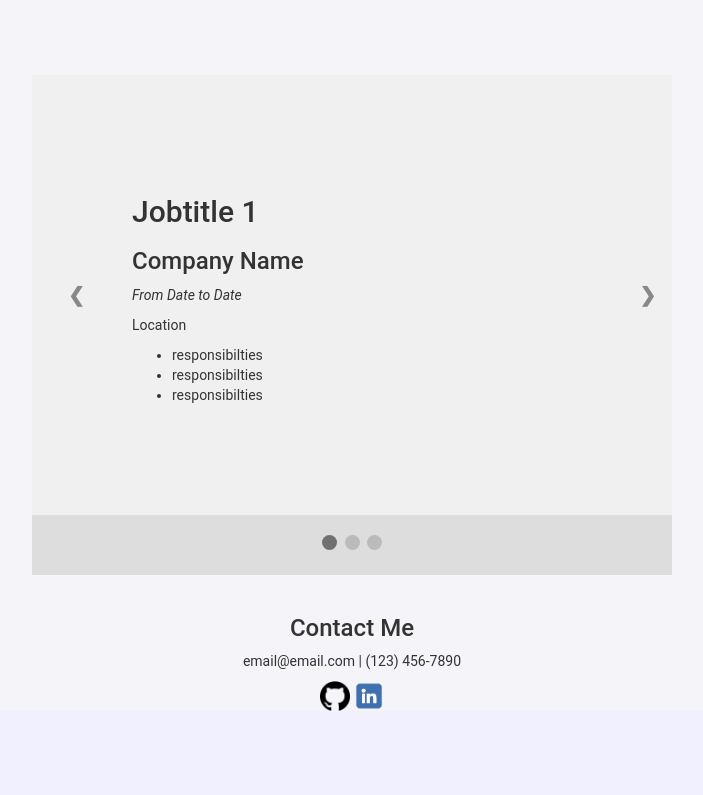
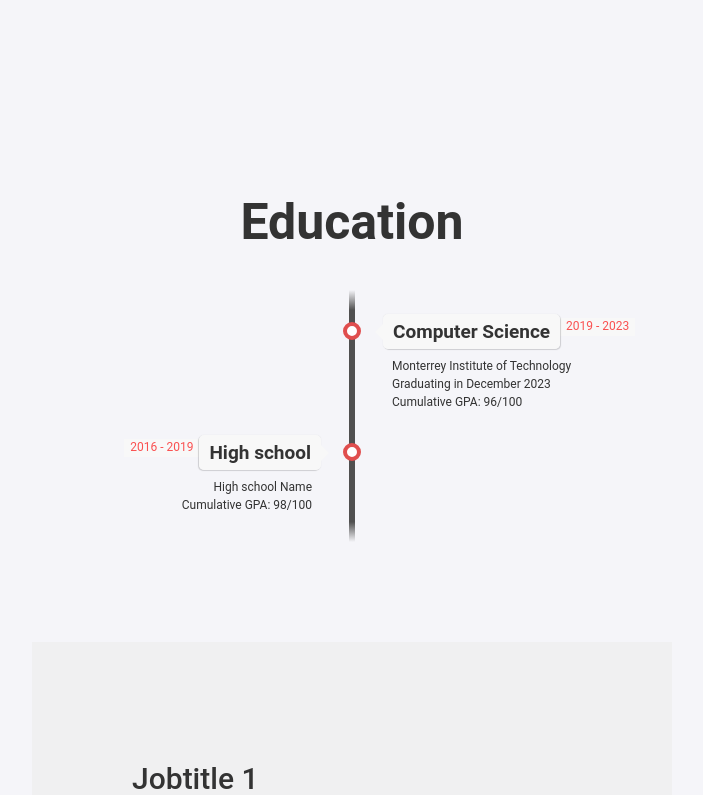
Before and after one commit to rashelrr/mlh-portfolio-project, a Flask app: page / in a window 1280 px wide. Shown: the part 1345-2140 px from the top of the page, without its empty margins (288-991 px from the left). Before the commit the page ends 2056 px from the top, so only its background shows below. Run offline with Flask 2, Linux system fonts and the light colour scheme; some libraries are stand-ins or nearby versions.

Commit message:
education part

```diff
--- a/app/static/styles/main.css
+++ b/app/static/styles/main.css
@@ -210,6 +210,7 @@ body {
     background-color: #717171;
 }
 
+/* Photo of yourself */
 #bigimg {
     width: 100%;
     background-size: cover !important;
@@ -266,6 +267,7 @@ body {
     display:block !important;
 }
 
+/* Menu bar */
 .menu2{
     display: none;
         position:fixed !important;
@@ -287,6 +289,7 @@ body {
     margin: auto;
 }
 
+/* Contact */
 .contact {
     margin: auto;
     text-align: center;
@@ -298,3 +301,161 @@ body {
     margin-right: auto;
     height: 30px;
 }
+
+/* Education timeline */
+  .timeline {
+    position: relative;
+    width: 662px;
+    margin: 0 auto;
+    margin-top: 20px;
+    padding: 1em 0;
+    list-style-type: none;
+  }
+
+  .timeline:before {
+    position: absolute;
+    left: 50%;
+    top: 0;
+    content: ' ';
+    display: block;
+    width: 6px;
+    height: 100%;
+    margin-left: -3px;
+    background: rgb(80,80,80);
+    background: linear-gradient(to bottom, rgba(80,80,80,0) 0%, rgb(80,80,80) 8%, rgb(80,80,80) 92%, rgba(80,80,80,0) 100%);
+
+    z-index: 5;
+  }
+
+  .timeline li {
+    padding: 1em 0;
+  }
+
+  .timeline li:after {
+    content: "";
+    display: block;
+    height: 0;
+    clear: both;
+    visibility: hidden;
+  }
+
+  .direction-l {
+    position: relative;
+    width: 300px;
+    float: left;
+    text-align: right;
+  }
+
+  .direction-r {
+    position: relative;
+    width: 300px;
+    float: right;
+  }
+
+  .flag-wrapper {
+    position: relative;
+    display: inline-block;
+
+    text-align: center;
+  }
+
+  .flag {
+    position: relative;
+    display: inline;
+    background: rgb(248,248,248);
+    padding: 6px 10px;
+    border-radius: 5px;
+    font-weight: 600;
+    text-align: left;
+      font-size: 19px;
+  }
+
+  .direction-l .flag {
+    box-shadow: -1px 1px 1px rgba(0,0,0,0.15), 0 0 1px rgba(0,0,0,0.15);
+  }
+
+  .direction-r .flag {
+    box-shadow: 1px 1px 1px rgba(0,0,0,0.15), 0 0 1px rgba(0,0,0,0.15);
+  }
+
+  .direction-l .flag:before,
+  .direction-r .flag:before {
+    position: absolute;
+    top: 50%;
+    right: -40px;
+    content: ' ';
+    display: block;
+    width: 18px;
+    height: 18px;
+    margin-top: -10px;
+    background: #fff;
+    border-radius: 10px;
+    border: 4px solid rgb(224, 78, 78);
+    z-index: 10;
+  }
+
+  .direction-r .flag:before {
+    left: -40px;
+  }
+
+  .direction-l .flag:after {
+    content: "";
+    position: absolute;
+    left: 100%;
+    top: 50%;
+    height: 0;
+    margin-top: -8px;
+    border: solid transparent;
+    border-left-color: rgb(248,248,248);
+    border-width: 8px;
+    pointer-events: none;
+  }
+
+  .direction-r .flag:after {
+    content: "";
+    position: absolute;
+    right: 100%;
+    top: 50%;
+    height: 0;
+    width: 0;
+    margin-top: -8px;
+    border: solid transparent;
+    border-right-color: rgb(248,248,248);
+    border-width: 8px;
+    pointer-events: none;
+  }
+
+  .time-wrapper {
+    display: inline;
+
+    line-height: 1em;
+    font-size: 0.66666em;
+    color: rgb(250,80,80);
+    vertical-align: middle;
+  }
+
+  .direction-l .time-wrapper {
+    float: left;
+  }
+
+  .direction-r .time-wrapper {
+    float: right;
+  }
+
+  .time {
+    display: inline-block;
+    padding: 4px 6px;
+    background: rgb(248,248,248);
+      font-size: 12px;
+  }
+
+  .description {
+    margin: 1em 0.75em 0 0;
+
+    font-size: 12px;
+    line-height: 1.5em;
+  }
+
+  .direction-r .description {
+    margin: 1em 0 0 0.75em;
+  }
--- a/app/templates/index.html
+++ b/app/templates/index.html
@@ -95,10 +95,42 @@
         </div>
     </div>
 
+    <!-- Education timeline -->
+    <div style="margin:100px 0px;">
+        <div class="container">
+            <div class="row">
+                <div class="col-md-12">
+                    <div class="text-center">
+                        <h2 style="margin:20px; font-size: 50px !important; font-weight: 600;" class="first-headline">Education</h2>
+                    </div>
+                </div>
+            </div>
+            <ul class="timeline">
+                <li>
+                <div class="direction-r">
+                    <div class="flag-wrapper">
+                        <span class="flag">Computer Science</span>
+                        <span class="time-wrapper"><span class="time">2019 - 2023</span></span>
+                    </div>
+                    <div class="description">Monterrey Institute of Technology <br/> Graduating in December 2023 <br/>Cumulative GPA: 96/100</div>
+                    </div>
+                </li>
+                <li>
+                    <div class="direction-l">
+                    <div class="flag-wrapper">
+                        <span class="flag">High school</span>
+                        <span class="time-wrapper"><span class="time">2016 - 2019</span></span>
+                    </div>
+                    <div class="description">High school Name <br/>Cumulative GPA: 98/100</div>
+                    </div>
+                </li>
+            </ul>
+        </div>
+    </div>
+
     <!-- Work experiences -->
     <!-- Source: https://www.w3schools.com/howto/howto_js_quotes_slideshow.asp-->
     <div id = "experience" class="slideshow-container" style="opacity:0;">
-
         <div class="mySlides">
             <h2>Jobtitle 1</h2>
             <h3>Company Name</h3>
```
